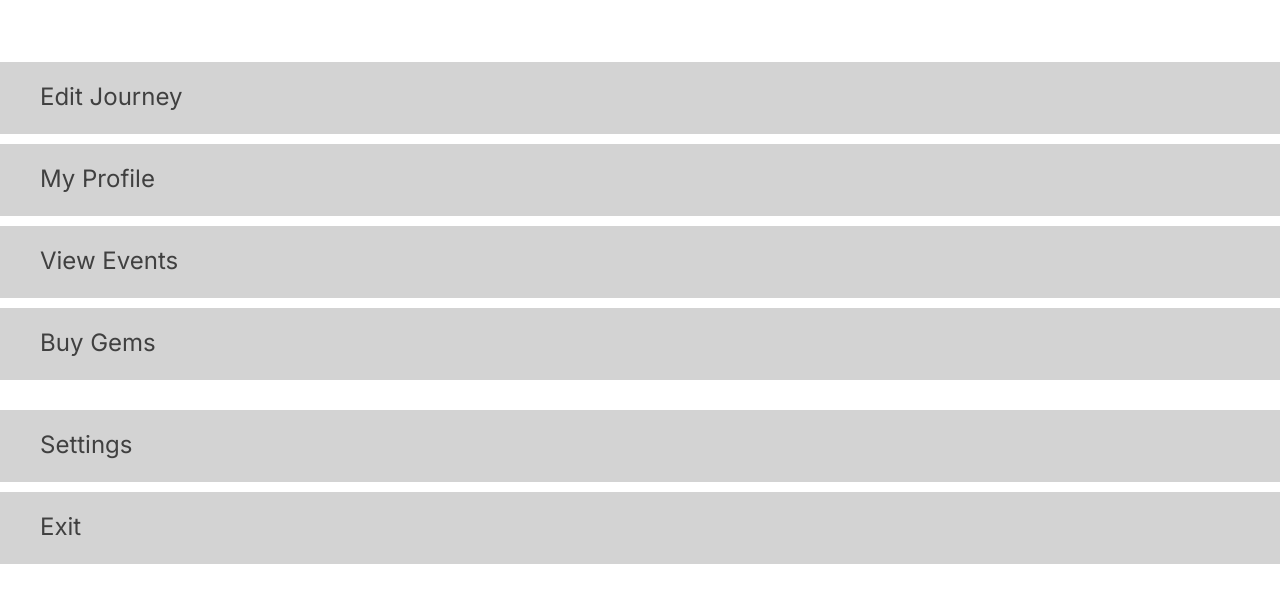
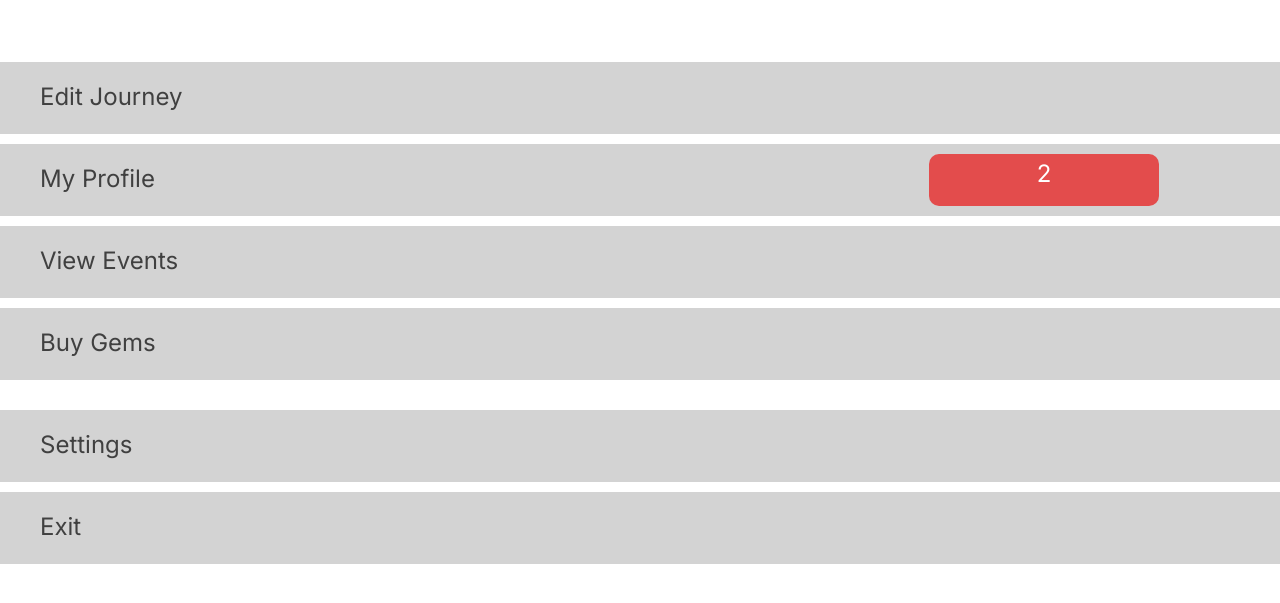
Before and after one commit to project-hug/project-hug.github.io, a plain HTML site: page index.html in a window 1280 px wide. Shown: the part 83-686 px from the top of the page. Drawn offline with Linux system fonts and the light colour scheme.

Commit message:
added notification box

```diff
--- a/index.html
+++ b/index.html
@@ -34,6 +34,9 @@
 
             <div class="menu-item">
                 <h2>My Profile</h2>
+                <div class="notifications">
+                    <p>2</p>
+                </div>
             </div>
 
             <div class="menu-item">
--- a/style.css
+++ b/style.css
@@ -72,6 +72,7 @@ h2 {
     background-color: #D3D3D3;
     height: 9vh;
     margin: 5px 0px;
+    display: flex;
 }
 
 .menu-item a {
@@ -79,9 +80,28 @@ h2 {
 }
 
 .menu-item h2 {
-    margin: 2.5vh 5vh;
+    margin: 2.5vh 0;
+    margin-top: 2.5vh;
+    margin-bottom: 2.5vh;
+    margin-left: 5vh;
     color: #404040;
+    width: 60%;
 }
+
+.menu-item .notifications {
+    background-color: #E34C4C;
+    margin: 10px auto;
+    width: 18%;
+    text-align: center;
+    color: white;
+    font-size: 24px;
+    border-radius: 10px;
+}
+
+.menu-item .notifications p {
+    margin: 5px auto;
+}
+
 
 
 .hidden{
```
